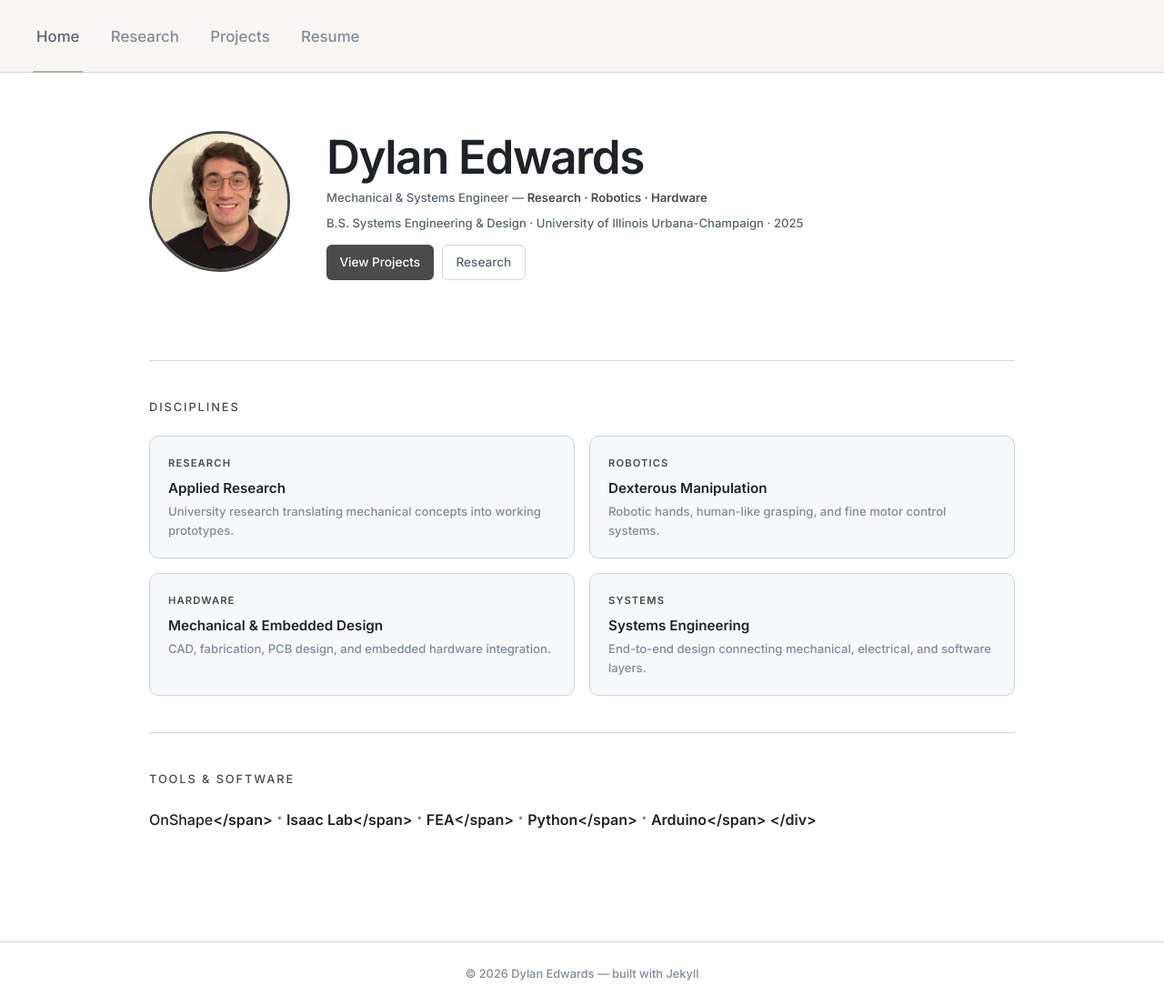
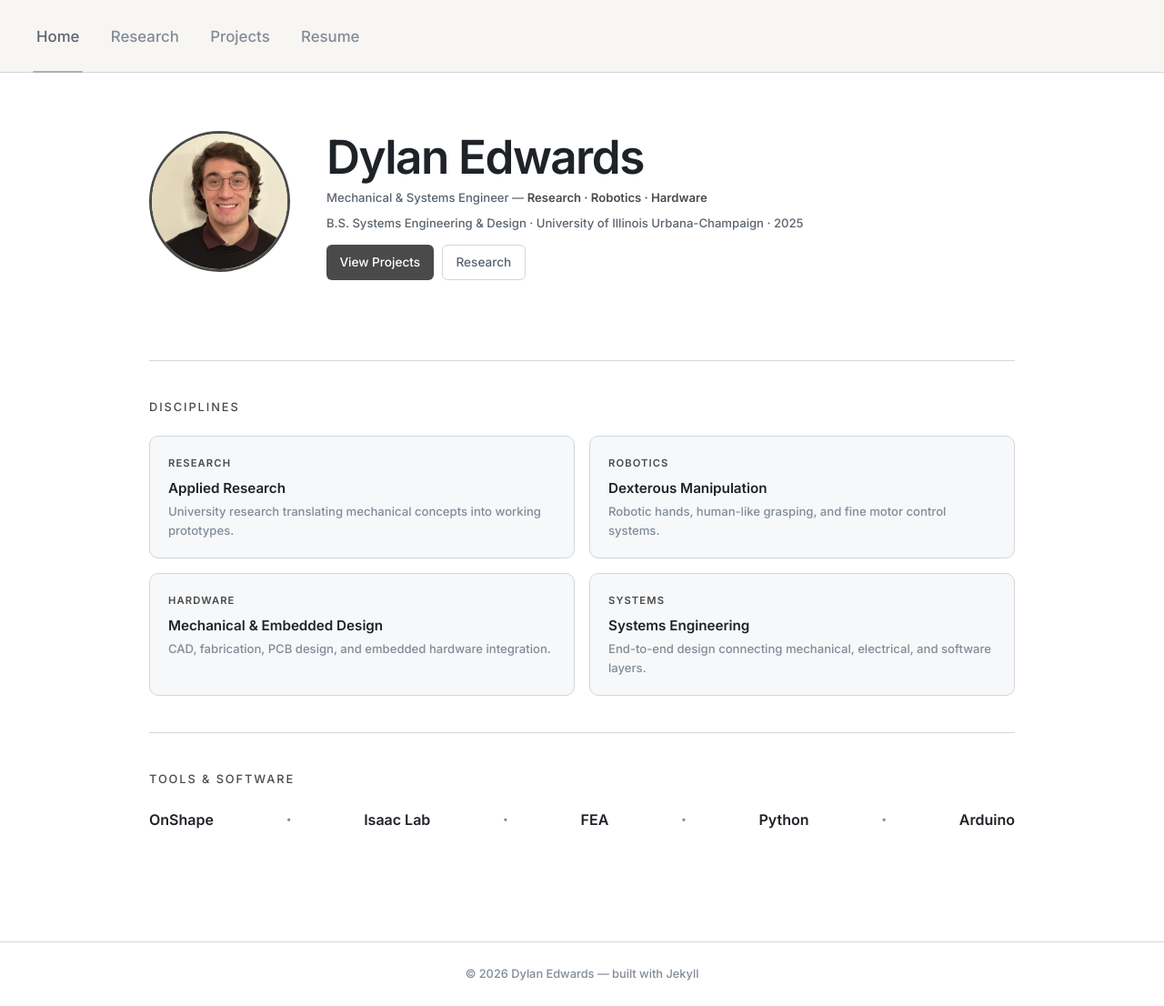
Before and after one commit to DylanEdwards02/DylanEdwards02.github.io, a Jekyll site: the page built from index.md, in a window 1280 px wide and 1106 px high. Shown: the whole window at 91% size. Built offline with Jekyll 4.4.1, drawn with Linux system fonts in a browser that asks for light colours.

Commit message:
Update index.md

```diff
--- a/index.md
+++ b/index.md
@@ -49,13 +49,13 @@ title: Home
 
 <span class="section-label">Tools & Software</span>
 <div style="display: flex; justify-content: space-between; align-items: center; margin-bottom: 2.5rem;">
-  <span style="font-size: 1rem; color: var(--text);">OnShape<strong></span>
+  <span style="font-size: 1rem; color: var(--text);"><strong>OnShape</strong></span>
   <span class="tag-dot">·</span>
-  <span style="font-size: 1rem; color: var(--text);">Isaac Lab<strong></span>
+  <span style="font-size: 1rem; color: var(--text);"><strong>Isaac Lab</strong></span>
   <span class="tag-dot">·</span>
-  <span style="font-size: 1rem; color: var(--text);">FEA<strong></span>
+  <span style="font-size: 1rem; color: var(--text);"><strong>FEA</strong></span>
   <span class="tag-dot">·</span>
-  <span style="font-size: 1rem; color: var(--text);">Python<strong></span>
+  <span style="font-size: 1rem; color: var(--text);"><strong>Python</strong></span>
   <span class="tag-dot">·</span>
-  <span style="font-size: 1rem; color: var(--text);">Arduino<strong></span>
+  <span style="font-size: 1rem; color: var(--text);"><strong>Arduino</strong></span>
 </div>
```
